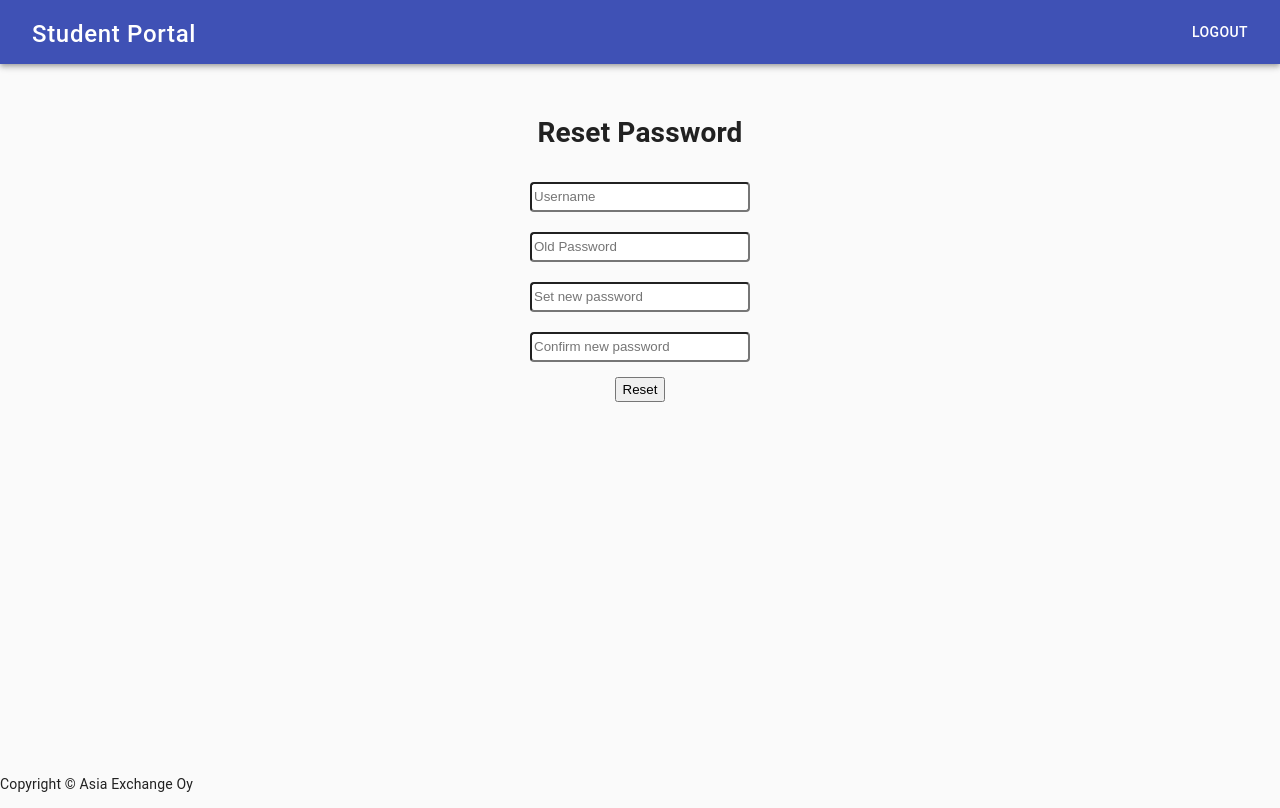
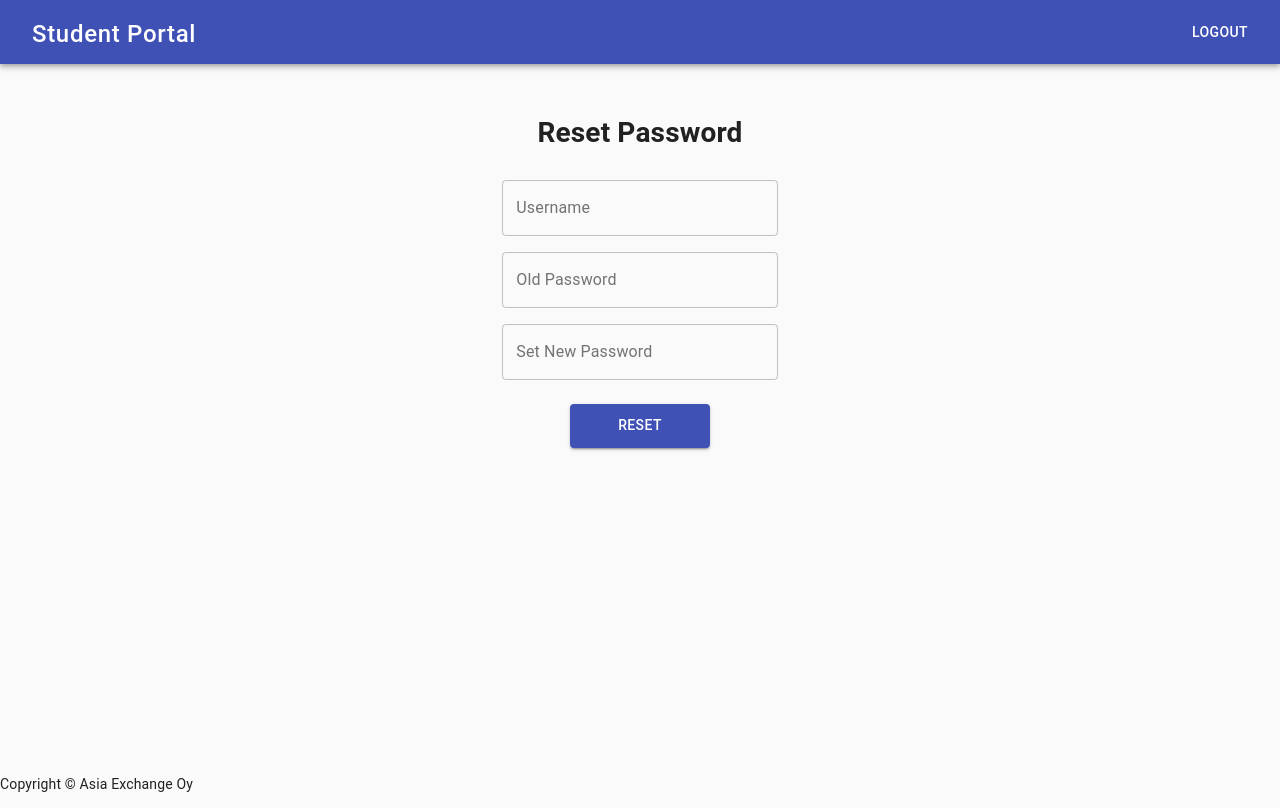
Before and after one commit to wahid2272/managementkit, a React (Create React App) app in the folder client/: page /reset in a window 1280 px wide. Built offline with nearby package versions, Linux system fonts and the light colour scheme.

Commit message:
Input forms and send buttons redesigned with material ui

```diff
--- a/client/src/components/login/Login.js
+++ b/client/src/components/login/Login.js
@@ -2,9 +2,28 @@ import React, { useState } from "react";
 import Navbar from "../navbar/Navbar";
 import { useHistory } from "react-router-dom";
 import Axios from "axios";
+import { makeStyles } from '@material-ui/core/styles';
+import TextField from '@material-ui/core/TextField';
+import Button from '@material-ui/core/Button';
 import "../../App.css";
 
+const useStyles = makeStyles((theme) => ({
+  root: {
+    '& > *': {
+      margin: theme.spacing(1),
+      width: '35ch',
+    },
+  },
+  button: {
+    width: "10em",
+    padding: "22px",
+    margin: theme.spacing(2)
+  }
+}));
+
 const Login = () => {
+  const classes = useStyles();
+
   const [usernameLog, setUsernameLog] = useState("");
   const [passwordLog, setPasswordLog] = useState("");
   const [message, setMessage] = useState("");
@@ -32,21 +51,22 @@ const Login = () => {
     <Navbar/>
     <div className="login">
       <h1>Login</h1>
-      <input
-        type="text"
-        placeholder="Username..."
+      <form className={classes.root} noValidate autoComplete="off">
+        <TextField id="outlined-basic" label="Username" variant="outlined"
         onChange={(e) => {
           setUsernameLog(e.target.value);
-        }}
-      />
-      <input
-        type="password"
-        placeholder="Password..."
-        onChange={(e) => {
-          setPasswordLog(e.target.value);
-        }}
-      />
-      <button onClick={login}>Login</button>
+        }}/>
+      </form>
+
+      <form className={classes.root} noValidate autoComplete="off">
+      <TextField id="outlined-basic" label="Password" variant="outlined"
+      onChange={(e) => {
+        setPasswordLog(e.target.value);
+      }}/>
+    </form>
+
+     <Button className={classes.button} variant="contained" color="primary" onClick={login}>Login</Button>
+
       {message && <h3>{message}</h3>}
     </div>
     </>
--- a/client/src/components/register/Register.js
+++ b/client/src/components/register/Register.js
@@ -2,9 +2,28 @@ import React, { useState } from "react";
 import UserNav from "../users/UserNav";
 import { useHistory } from "react-router-dom";
 import Axios from "axios";
+import { makeStyles } from '@material-ui/core/styles';
+import TextField from '@material-ui/core/TextField';
+import Button from '@material-ui/core/Button';
 import "../../App.css";
 
+const useStyles = makeStyles((theme) => ({
+  root: {
+    '& > *': {
+      margin: theme.spacing(1),
+      width: '35ch',
+    },
+  },
+  button: {
+    width: "10em",
+    padding: "22px",
+    margin: theme.spacing(2)
+  }
+}));
+
 const Register = () => {
+  const classes = useStyles();
+
   const [usernameReg, setUsernameReg] = useState("");
   const [passwordReg, setPasswordReg] = useState("");
 
@@ -23,21 +42,22 @@ const Register = () => {
     <UserNav />
     <div className="registration">
       <h1>Registration</h1>
-      <input
-        type="text"
-        placeholder="Set username"
+
+      <form className={classes.root} noValidate autoComplete="off">
+        <TextField id="outlined-basic" label="Set Username" variant="outlined"
         onChange={(e) => {
           setUsernameReg(e.target.value);
-        }}
-      />
-      <input
-        type="text"
-        placeholder="Set password"
+        }}/>
+      </form>
+
+      <form className={classes.root} noValidate autoComplete="off">
+        <TextField id="outlined-basic" label="Set Password" variant="outlined"
         onChange={(e) => {
           setPasswordReg(e.target.value);
-        }}
-      />
-      <button onClick={registerUser}>Register</button>
+        }}/>
+      </form>
+
+      <Button className={classes.button} variant="contained" color="primary" onClick={registerUser}>Register</Button>
     </div>
     </>
   );
--- a/client/src/components/resetPassword/Reset.js
+++ b/client/src/components/resetPassword/Reset.js
@@ -1,61 +1,100 @@
 import React, { useState } from "react";
 import UserNav from "../users/UserNav";
-// import { useHistory } from "react-router-dom";
+import { useHistory } from "react-router-dom";
 import Axios from "axios";
+import { makeStyles } from '@material-ui/core/styles';
+import TextField from '@material-ui/core/TextField';
+import Button from '@material-ui/core/Button';
 import "../../App.css";
+
+const useStyles = makeStyles((theme) => ({
+  root: {
+    '& > *': {
+      margin: theme.spacing(1),
+      width: '35ch',
+    },
+  },
+  button: {
+    width: "10em",
+    padding: "22px",
+    margin: theme.spacing(2)
+  }
+}));
 
 const Reset = () => {
   const [oldPassword, setOldPassword] = useState("");
   const [newPassword, setNewPassword] = useState("");
-  const [confirmNewPassword, setConfirmNewPassword] = useState("");
   const [username, setUsername] = useState("");
 
-  // const history = useHistory();
+  const classes = useStyles();
+
+  const history = useHistory();
 
   const registerUser = () => {
     Axios.post("http://localhost:3005/reset-password", {
       oldPassword: oldPassword,
       newPassword: newPassword,
-      confirmNewPassword: confirmNewPassword,
       username: username
     });
-    // history.push('/dashboard');
+    history.push('/dashboard');
   };
 
   return (
     <>
     <UserNav />
+
     <div className="registration">
       <h1>Reset Password</h1>
-      <input
+      <form className={classes.root} noValidate autoComplete="off">
+       <TextField id="outlined-basic" label="Username" variant="outlined" onChange={(e) => {
+          setUsername(e.target.value);
+        }} />
+    </form>
+
+    <form className={classes.root} noValidate autoComplete="off">
+      <TextField id="outlined-basic" label="Old Password" variant="outlined"
+        onChange={(e) => {
+          setOldPassword(e.target.value);
+        }}/>
+    </form>
+
+    <form className={classes.root} noValidate autoComplete="off">
+      <TextField id="outlined-basic" label="Set New Password" variant="outlined" onChange={(e) => {
+          setNewPassword(e.target.value);
+        }}/>
+    </form>
+
+      {/* <input
         type="text"
         placeholder="Username"
         onChange={(e) => {
           setUsername(e.target.value);
         }}
-      />
-      <input
+      /> */}
+      {/* <input
         type="text"
         placeholder="Old Password"
         onChange={(e) => {
           setOldPassword(e.target.value);
         }}
-      />
-      <input
+      /> */}
+      {/* <input
         type="text"
         placeholder="Set new password"
         onChange={(e) => {
           setNewPassword(e.target.value);
         }}
-      />
-      <input
+      /> */}
+      {/* <input
         type="text"
         placeholder="Confirm new password"
         onChange={(e) => {
           setConfirmNewPassword(e.target.value);
         }}
-      />
-      <button onClick={registerUser}>Reset</button>
+      /> */}
+      {/* <button onClick={registerUser}>Reset</button> */}
+
+      <Button className={classes.button} variant="contained" color="primary" onClick={registerUser}>Reset</Button>
     </div>
     </>
   );
```
